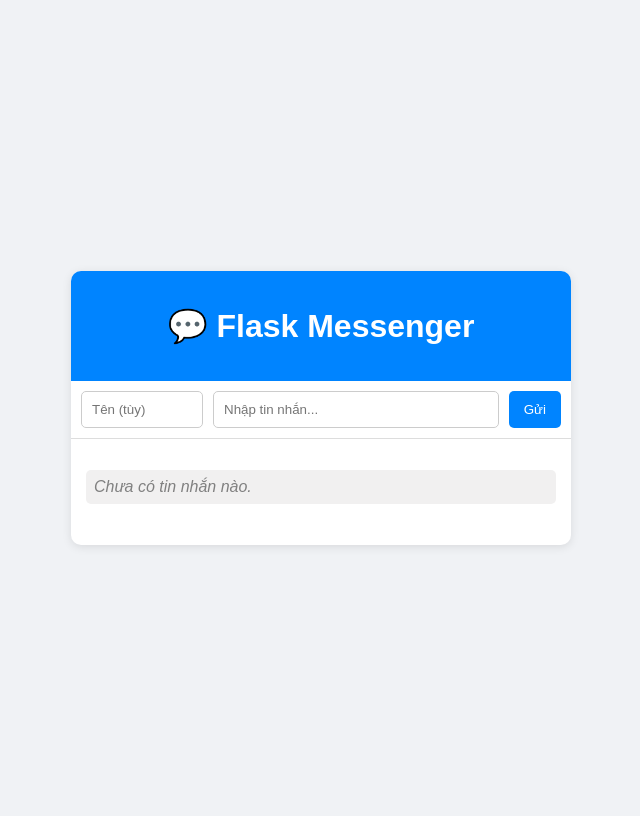
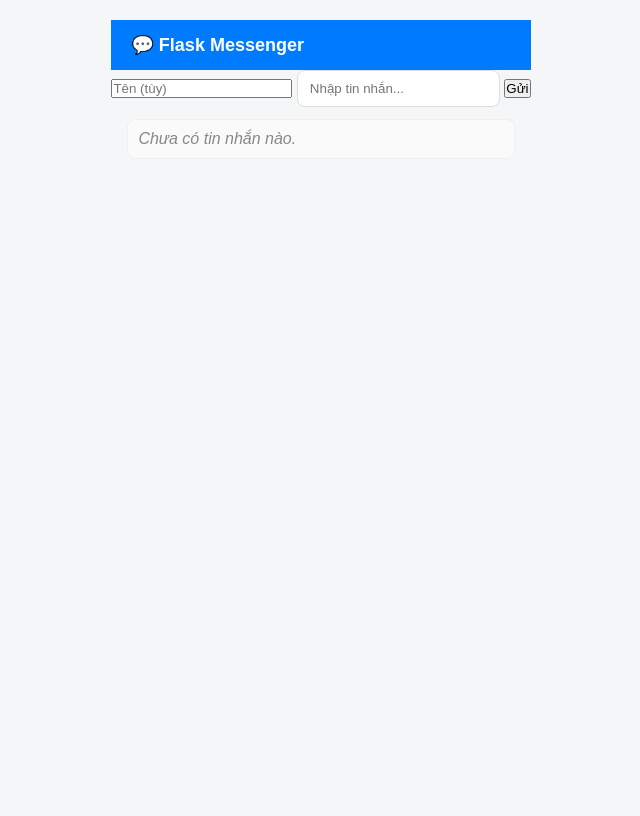
Before and after one commit to manheusdhd/btl, a Flask app: page / in a window 1280 px wide. Shown: the whole page, without its empty margins (319-959 px from the left). After the commit the page ends 144 px from the top, so only its background shows below. Run offline with Flask 3, Linux system fonts and the light colour scheme.

Commit message:
Update style.css

```diff
--- a/static/style.css
+++ b/static/style.css
@@ -1,104 +1,66 @@
-body {
-  font-family: Arial, sans-serif;
-  background: #f0f2f5;
-  display: flex;
-  justify-content: center;
-  align-items: center;
-  height: 100vh;
-}
+* { box-sizing: border-box; margin: 0; padding: 0; font-family: Arial, sans-serif; }
+body { background: #f4f6f8; display:flex; justify-content:center; padding:20px; }
 
-.chat-container {
+.container {
+  width: 640px;
   background: #fff;
-  width: 500px;
   border-radius: 10px;
-  box-shadow: 0 2px 10px rgba(0,0,0,0.1);
+  box-shadow: 0 6px 18px rgba(0,0,0,0.06);
   overflow: hidden;
 }
 
-header {
-  background: #0084ff;
-  color: #fff;
-  padding: 15px;
-  text-align: center;
+header { background:#007bff; color:#fff; padding:14px 20px; }
+header h1 { font-size:18px; }
+
+.form {
+  display:flex;
+  gap:10px;
+  padding:12px 16px;
+  border-bottom:1px solid #eee;
+  align-items:center;
 }
 
-.chat-form {
-  display: flex;
-  padding: 10px;
-  border-bottom: 1px solid #ddd;
+.form input[type="text"],
+.form input[name="name"],
+.form input[name="text"],
+#message-input { padding:10px 12px; border-radius:8px; border:1px solid #ddd; outline:none; }
+
+#name-input { width:120px; }
+#message-input { flex:1; }
+
+#send-btn {
+  background:#28a745; color:#fff; border:none; padding:10px 14px; border-radius:8px; cursor:pointer;
+}
+#send-btn:hover { background:#218838; }
+
+.btn-cancel {
+  background:#6c757d; color:#fff; border:none; padding:8px 10px; border-radius:8px; cursor:pointer; display:inline-block;
+  margin-left:4px;
+}
+.btn-cancel:hover { background:#5a6268; }
+
+.messages { list-style:none; max-height:420px; overflow-y:auto; padding:12px 16px; }
+
+.messages li {
+  display:flex; justify-content:space-between; gap:12px; align-items:flex-start;
+  padding:10px; border-radius:8px; margin-bottom:10px; background:#fafafa; border:1px solid #f0f0f0;
 }
 
-.chat-form input {
-  padding: 10px;
-  margin-right: 10px;
-  border: 1px solid #ccc;
-  border-radius: 5px;
-}
+.messages li .msg-left { display:flex; align-items:flex-start; gap:8px; flex:1; word-break:break-word; }
+.messages .name { color:#007bff; font-weight:600; cursor:pointer; }
+.messages .text { color:#333; margin-left:4px; }
 
-.chat-form input[name="name"] {
-  width: 100px;
-}
-
-.chat-form input[name="text"] {
-  flex: 1;
-}
-
-.chat-form button {
-  padding: 10px 15px;
-  background: #0084ff;
-  color: #fff;
-  border: none;
-  border-radius: 5px;
-  cursor: pointer;
-}
-
-.chat-form button:hover {
-  background: #006fd6;
-}
-
-.messages {
-  list-style: none;
-  max-height: 400px;
-  overflow-y: auto;
-  padding: 15px;
-}
-
-.messages li {
-  margin-bottom: 10px;
-  padding: 8px;
-  background: #f1f0f0;
-  border-radius: 5px;
-  display: flex;
-  align-items: center;
-}
-
-.messages strong {
-  color: #0084ff;
-  margin-right: 5px;
-  cursor: pointer;
-}
-
-.messages span {
-  flex: 1;
-}
+.controls { display:flex; gap:8px; align-items:center; }
 
 .edit-btn {
-  margin-left: 10px;
-  font-size: 12px;
-  padding: 4px 8px;
-  background: #ff9800;
-  border: none;
-  border-radius: 4px;
-  cursor: pointer;
-  color: white;
+  background:#ffc107; border:none; color:#fff; padding:6px 10px; border-radius:6px; cursor:pointer; font-size:13px;
 }
+.edit-btn:hover { background:#e0a800; }
 
-.edit-btn:hover {
-  background: #e68900;
+.delete-form { margin:0; }
+.delete-btn {
+  background:#dc3545; border:none; color:#fff; padding:6px 10px; border-radius:6px; cursor:pointer; font-size:13px;
 }
+.delete-btn:hover { background:#c82333; }
 
-.empty {
-  text-align: center;
-  color: gray;
-  font-style: italic;
-}
+.empty { text-align:center; color:#888; font-style:italic; padding:20px; }
```
